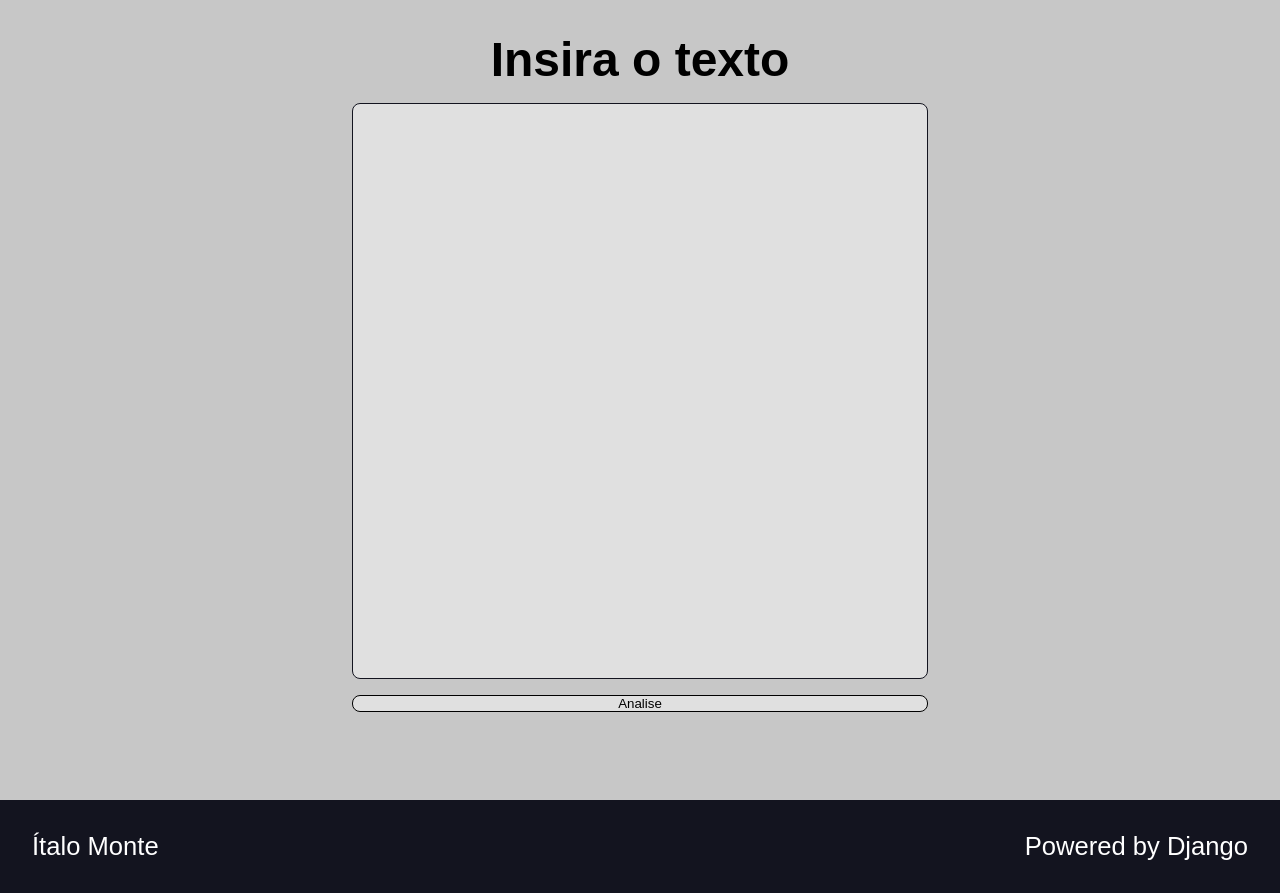
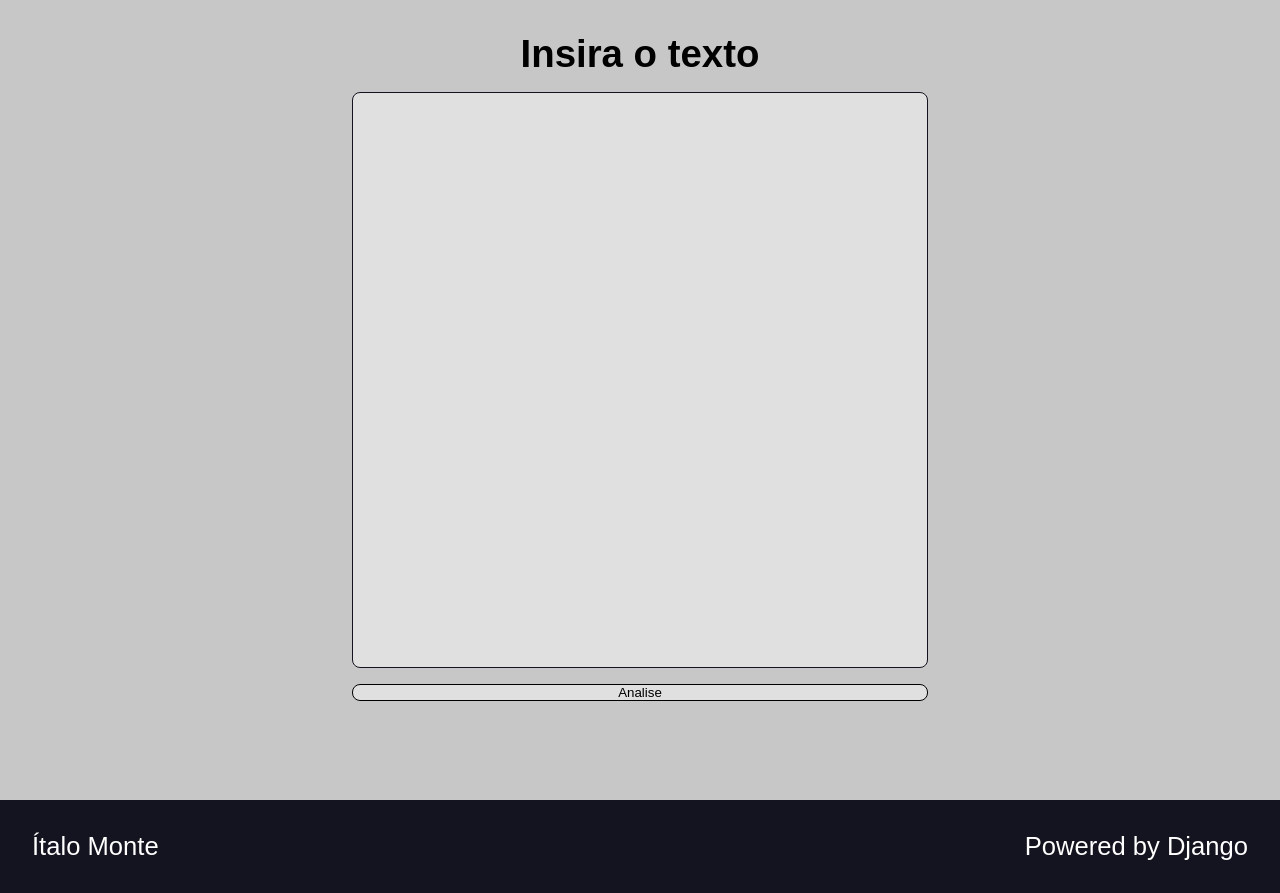
Before and after one commit to italomonte/Text-Tools, a Django app: page / in a window 1280 px wide. Shown: the part 123-1016 px from the top of the page. Run offline with Django 4.2, Linux system fonts and the light colour scheme; some web fonts are replaced.

Commit message:
update styles.css

```diff
--- a/text_tools/static/text_tools/css/styles.css
+++ b/text_tools/static/text_tools/css/styles.css
@@ -95,12 +95,12 @@ a {
     flex-flow: column nowrap;
     align-items: center;
     max-height: fit-content;
-    justify-content: center;
+    justify-content: top;
+
 }
 
 .main-content h2 {
     padding-bottom: 1rem;
-    font-size: 3rem;
 
 }
 
```
